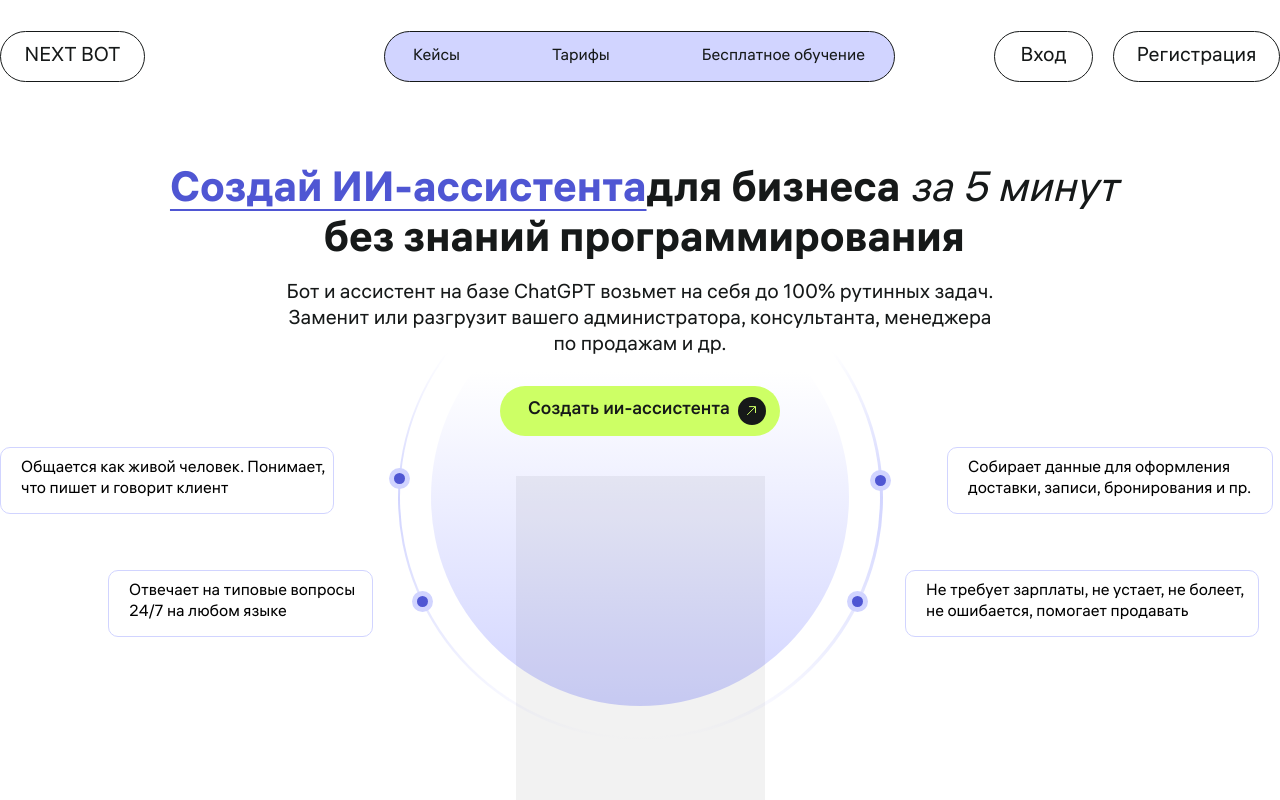
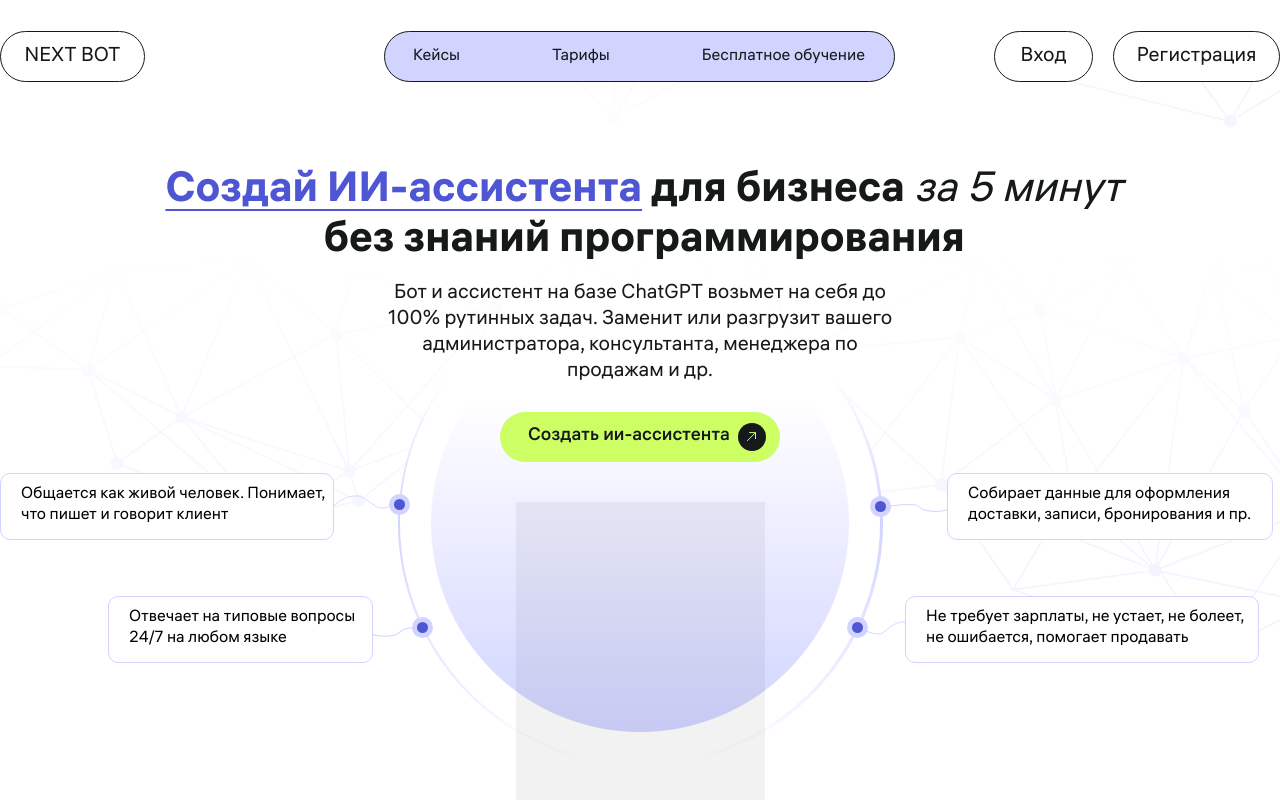
Before and after one commit to EronMG/NextJsProject, a Next.js app in the folder my-app/: page / in a window 1280 px wide. Shown: the top 800 px of the page. Built offline with nearby package versions, Linux system fonts and the light colour scheme.

Commit message:
Feat: MainScreen done(?)

```diff
--- a/my-app/src/components/MainScreen/MainScreen.tsx
+++ b/my-app/src/components/MainScreen/MainScreen.tsx
@@ -1,12 +1,14 @@
-'use client';
-import React, { useState } from 'react';
-import CurvedLineOne from '@/Images/CurvedLineOne.svg';
-import CurvedLineTwo from '@/Images/CurvedLineTwo.svg';
-import CurvedLineThree from '@/Images/CurvedLineThree.svg';
-import CurvedLineFour from '@/Images/CurvedLineFour.svg';
+"use client";
+import React, { useState } from "react";
+import CurvedLineOne from "@/Images/CurvedLineOne.svg";
+import CurvedLineTwo from "@/Images/CurvedLineTwo.svg";
+import CurvedLineThree from "@/Images/CurvedLineThree.svg";
+import CurvedLineFour from "@/Images/CurvedLineFour.svg";
+import BGImageOne from "@/Images/bgImageOne.png";
+import BGImageTwo from "@/Images/bgImageTwo.png";
 
-import ArrowBtn from '@/Images/ArrowBtn.svg';
-import AnimatedHeading from './H1';
+import ArrowBtn from "@/Images/ArrowBtn.svg";
+import AnimatedHeading from "./H1";
 
 const MainScreen = () => {
   const [isHovered, setIsHovered] = useState(false);
@@ -19,121 +21,153 @@ const MainScreen = () => {
 
   return (
     <>
-      <section className='w-screen flex flex-col items-center overflow-hidden md:mt-[35px] lg:mt-[71px] xx:mt-20 xx:mb-2'>
-        <div className='z-10 flex flex-col items-center gap-3 mt-[15px] xx:gap-1'>
-          <AnimatedHeading text={''} size={'normal'} />
-          <p className='max-w-[300px] text-base text-center text-[16px] leading-[20.8px] font-Regular text-dark md:text-[20px] mm:max-w-[722px] mm:min-w-[300px] lg:text-[20px] lg:leading-[26px]'>
+      <section className="w-screen relative flex flex-col items-center overflow-hidden md:pt-[35px] lg:pt-[71px] xx:pt-20 xx:mb-2">
+        <div className="z-10 flex flex-col items-center gap-3 mt-[15px] xx:gap-2 xx:mt-[8px]">
+          <AnimatedHeading text={""} size={"normal"} />
+          <p className="max-w-[300px] text-base text-center text-[16px] leading-[20.8px] font-Regular text-dark md:text-[20px] mm:max-w-[522px] mm:min-w-[300px] lg:text-[20px] lg:leading-[26px] xx:max-w-[722px]">
             Бот и ассистент на базе ChatGPT возьмет на себя до 100% рутинных
             задач. Заменит или разгрузит вашего администратора, консультанта,
             менеджера по продажам и др.
           </p>
         </div>
 
-        <div className='md:flex-col-reverse relative flex flex-col items-center gap-6 pt-4 md:gap-10 lg:mt-[11px]'>
-          <div className='z-10 w-[139px] h-[216px] bg-black opacity-5 md:w-[249px] md:h-[390px]'></div>
+        <img
+          src={BGImageOne.src}
+          alt=""
+          className="absolute z-30 -top-[82px] right-0"
+        />
+        <img
+          src={BGImageTwo.src}
+          alt=""
+          className="absolute -top-[82px] right-0"
+        />
+
+        <div className="md:flex-col-reverse relative flex flex-col items-center gap-6 pt-4 md:gap-10 lg:mt-[11px]">
+          <div className="z-10 w-[139px] h-[216px] bg-black opacity-5 md:w-[249px] md:h-[390px]"></div>
           <button
             className={`relative z-10 w-[234px] h-[50px] flex flex-row items-center gap-2 rounded-[40px] bg-lime md:w-[280px] ${
-              isHovered ? 'button-hovered' : ''
+              isHovered ? "button-hovered" : ""
             }`}
             onMouseEnter={handleMouseEnter}
             onMouseLeave={() => setIsHovered(false)}
           >
             <p
               className={`text-[14px] font-Medium ml-7 md:text-[18px] ${
-                isHovered ? 'text-blue duration-300' : ' text-dark'
+                isHovered ? "text-blue duration-300" : " text-dark"
               }`}
             >
               Создать ии-ассистента
             </p>
             <div
               className={`flex items-center justify-center size-7 rounded-full  ${
-                isHovered ? ' bg-blue duration-300' : 'bg-dark'
+                isHovered ? " bg-blue duration-300" : "bg-dark"
               }`}
             >
               <img
                 src={ArrowBtn.src}
-                alt='ArrowBtn'
+                alt="ArrowBtn"
                 className={`transition-opacity duration-500 ${
-                  isHovered ? 'arrow-out' : ''
+                  isHovered ? "arrow-out" : ""
                 }`}
                 key={animationKey}
               />
               {isHovered && (
                 <img
                   src={ArrowBtn.src}
-                  alt='ArrowBtn'
-                  className='arrow-in'
+                  alt="ArrowBtn"
+                  className="arrow-in"
                   style={{
-                    position: 'absolute',
-                    right: '23px',
-                    top: '20px',
+                    position: "absolute",
+                    right: "23px",
+                    top: "20px",
                   }}
                 />
               )}
             </div>
           </button>
 
-          <div className='absolute z-0 flex justify-center items-center size-[335px] bg-outer rounded-full md:size-[485px] md:-top-10 lg:-top-[115px] md:bg-outer-md'>
-            <div className='flex justify-center items-center size-[98%] bg-white rounded-full lg:size-[99%]'>
-              <div className='size-[87%] bg-inner rounded-full md:bg-inner-reverse'></div>
+          <div className="absolute z-0 flex justify-center items-center size-[335px] bg-outer rounded-full md:size-[485px] md:-top-10 lg:-top-[115px] md:bg-outer-md">
+            <div className="flex justify-center items-center size-[98%] bg-white rounded-full lg:size-[99%]">
+              <div className="size-[87%] bg-inner rounded-full md:bg-inner-reverse">
+                <img
+                  src={CurvedLineOne.src}
+                  alt=""
+                  className="hidden xl:flex z-30 w-[66px] h-[14px] absolute top-[214px] -left-[68px]"
+                />
+                <img
+                  src={CurvedLineTwo.src}
+                  alt=""
+                  className="hidden xl:flex z-30 w-[66px] h-[14px] absolute top-[344px] -left-[30px]"
+                />
+                <img
+                  src={CurvedLineThree.src}
+                  alt=""
+                  className="hidden xl:flex z-50 w-[66px] h-[14px] absolute top-[220px] -right-[66px] "
+                />
+                <img
+                  src={CurvedLineFour.src}
+                  alt=""
+                  className="hidden xl:flex z-50 w-[70px] h-[14px] absolute top-[340px] -right-[32px] "
+                />
+              </div>
             </div>
           </div>
         </div>
 
-        <div className='flex flex-col items-center mt-[24px] md:grid md:grid-cols-2 md:gap-x-4 xl:hidden'>
+        <div className="flex flex-col items-center mt-[24px] md:grid md:grid-cols-2 md:gap-x-4 xl:hidden ">
           {[
-            'Общается как живой человек. Понимает, что пишет и говорит клиент',
-            'Отвечает на типовые вопросы 24/7 на любом языке',
-            'Собирает данные для оформления доставки, записи, бронирования и пр.',
-            'Не требует зарплаты, не устает, не болеет, не ошибается, помогает продавать',
+            "Общается как живой человек. Понимает, что пишет и говорит клиент",
+            "Отвечает на типовые вопросы 24/7 на любом языке",
+            "Собирает данные для оформления доставки, записи, бронирования и пр.",
+            "Не требует зарплаты, не устает, не болеет, не ошибается, помогает продавать",
           ].map((item, index) => (
             <div
               key={index}
-              className='flex flex-col items-center mt-[17px] relative md:mt-[20px]'
+              className="flex flex-col items-center mt-[17px] relative md:mt-[20px]"
             >
-              <div className='w-[260px] h-[52px] flex items-center justify-center text-center rounded-[10px] border-[1px]  border-cloud md:w-[334px] md:h-[67px]'>
+              <div className="w-[260px] h-[52px] flex items-center justify-center text-center rounded-[10px] border-[1px]  border-cloud md:w-[334px] md:h-[67px]">
                 <p
                   className={`text-[12px] font-Regular ${
                     index === 1
-                      ? 'max-w-[170px] md:max-w-[250px]'
-                      : 'max-w-[240px] md:max-w-[320px]'
+                      ? "max-w-[170px] md:max-w-[250px]"
+                      : "max-w-[240px] md:max-w-[320px]"
                   } md:text-[16px]`}
                 >
                   {item}
                 </p>
               </div>
-              <div className='flex justify-center items-center size-4 rounded-full bg-cloud absolute -top-2'>
-                <div className='size-2 rounded-full bg-blue'></div>
+              <div className="flex justify-center items-center size-4 rounded-full bg-cloud absolute -top-2">
+                <div className="size-2 rounded-full bg-blue"></div>
               </div>
             </div>
           ))}
         </div>
 
-        <div className='hidden relative xl:flex flex-col items-center mt-[14px] md:grid md:grid-cols-2 md:gap-x-4'>
+        <div className="hidden relative xl:flex flex-col items-center mt-[14px]">
           {[
-            'Общается как живой человек. Понимает, что пишет и говорит клиент',
-            'Отвечает на типовые вопросы 24/7 на любом языке',
-            'Собирает данные для оформления доставки, записи, бронирования и пр.',
-            'Не требует зарплаты, не устает, не болеет, не ошибается, помогает продавать',
+            "Общается как живой человек. Понимает, что пишет и говорит клиент",
+            "Отвечает на типовые вопросы 24/7 на любом языке",
+            "Собирает данные для оформления доставки, записи, бронирования и пр.",
+            "Не требует зарплаты, не устает, не болеет, не ошибается, помогает продавать",
           ].map((item, index) => (
             <div
               key={index}
-              className='flex flex-col items-center mt-[17px] md:mt-[20px]'
+              className="flex flex-col items-center mt-[17px] md:mt-[20px]"
             >
               <div
-                className={`absolute h-[67px]
-                ${index === 0 ? 'w-[334px] -top-[433px] -left-[640px]' : ''}
-                ${index === 1 ? 'w-[265px] -top-[310px] -left-[532px]' : ''}
-                ${index === 2 ? 'w-[326px] -top-[433px] left-[307px]' : ''}
-                ${index === 3 ? 'w-[354px] -top-[310px] left-[265px]' : ''}
-                flex items-center pl-5 text-left rounded-[10px] border-[1px]  border-cloud`}
+                className={`absolute h-[67px] z-50
+                ${index === 0 ? "w-[334px] -top-[433px] -left-[640px]" : ""}
+                ${index === 1 ? "w-[265px] -top-[310px] -left-[532px]" : ""}
+                ${index === 2 ? "w-[326px] -top-[433px] left-[307px]" : ""}
+                ${index === 3 ? "w-[354px] -top-[310px] left-[265px]" : ""}
+                flex items-center pl-5 text-left rounded-[10px] border-[1px] bg-white  border-cloud`}
               >
                 <p
                   className={`h-[42px] text-[16px] leading-[20.8px] font-Regular md:text-[16px]
-                  ${index === 0 ? 'w-[307px]' : ' '}
-                  ${index === 1 ? 'w-[247px]' : ' '}
-                  ${index === 2 ? 'w-[306px]' : ' '}
-                  ${index === 3 ? 'w-[324px]' : ' '}
+                  ${index === 0 ? "w-[307px]" : " "}
+                  ${index === 1 ? "w-[247px]" : " "}
+                  ${index === 2 ? "w-[306px]" : " "}
+                  ${index === 3 ? "w-[324px]" : " "}
                   `}
                 >
                   {item}
@@ -141,22 +175,13 @@ const MainScreen = () => {
               </div>
               <div
                 className={`
-              ${index === 0 ? '-top-[412px] -left-[251px]' : ''}
-              ${index === 1 ? '-top-[289px] -left-[228px]' : ''}
-              ${index === 2 ? '-top-[410px] left-[230px]' : ''}
-              ${index === 3 ? '-top-[289px] left-[207px]' : ''}
+              ${index === 0 ? "-top-[412px] -left-[251px]" : ""}
+              ${index === 1 ? "-top-[289px] -left-[228px]" : ""}
+              ${index === 2 ? "-top-[410px] left-[230px]" : ""}
+              ${index === 3 ? "-top-[289px] left-[207px]" : ""}
               flex justify-center items-center size-[21px] rounded-full bg-cloud absolute`}
               >
-                <div className='size-[11px] rounded-full bg-blue'></div>
-              </div>
-              <div>
-                <img
-                  className='absolute z-20 -top-[100px] w-[66px] h-[14px]'
-                  src={`
-                ${index === 0 ? CurvedLineOne.src : ''}
-                `}
-                  alt='CurvedLineOne'
-                />
+                <div className="size-[11px] rounded-full bg-blue"></div>
               </div>
             </div>
           ))}
```
Also changed, not shown: my-app/src/components/MainScreen/H1.tsx (+8 -8 lines), my-app/src/Images/bgImageOne.png (added), my-app/src/Images/bgImageTwo.png (added).
